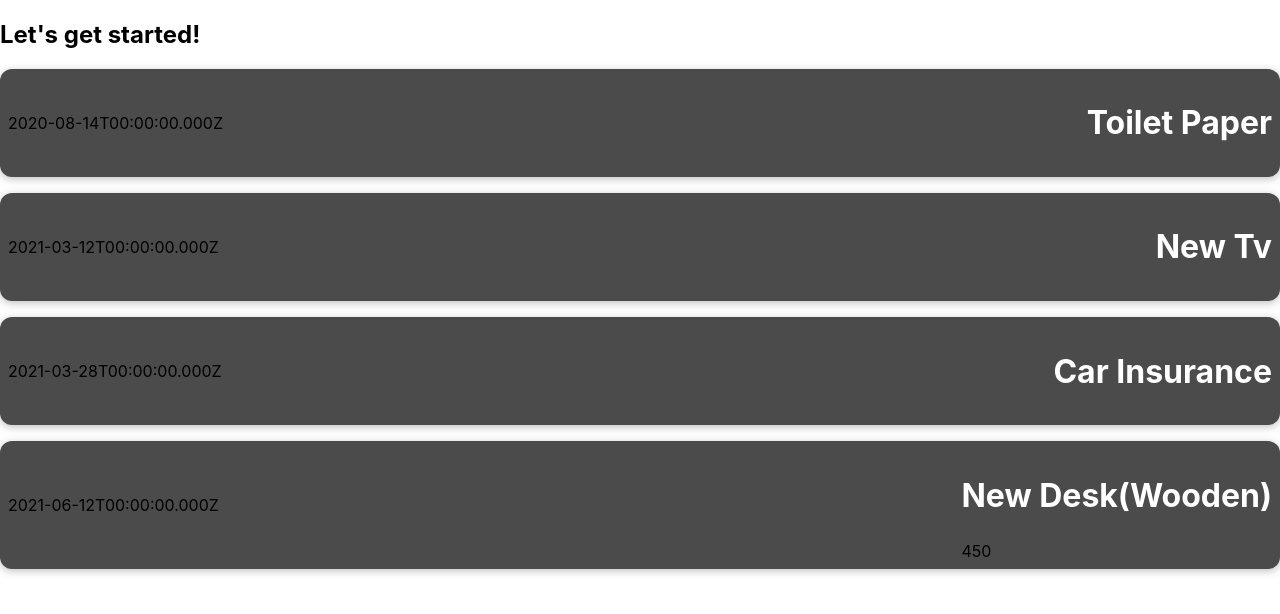
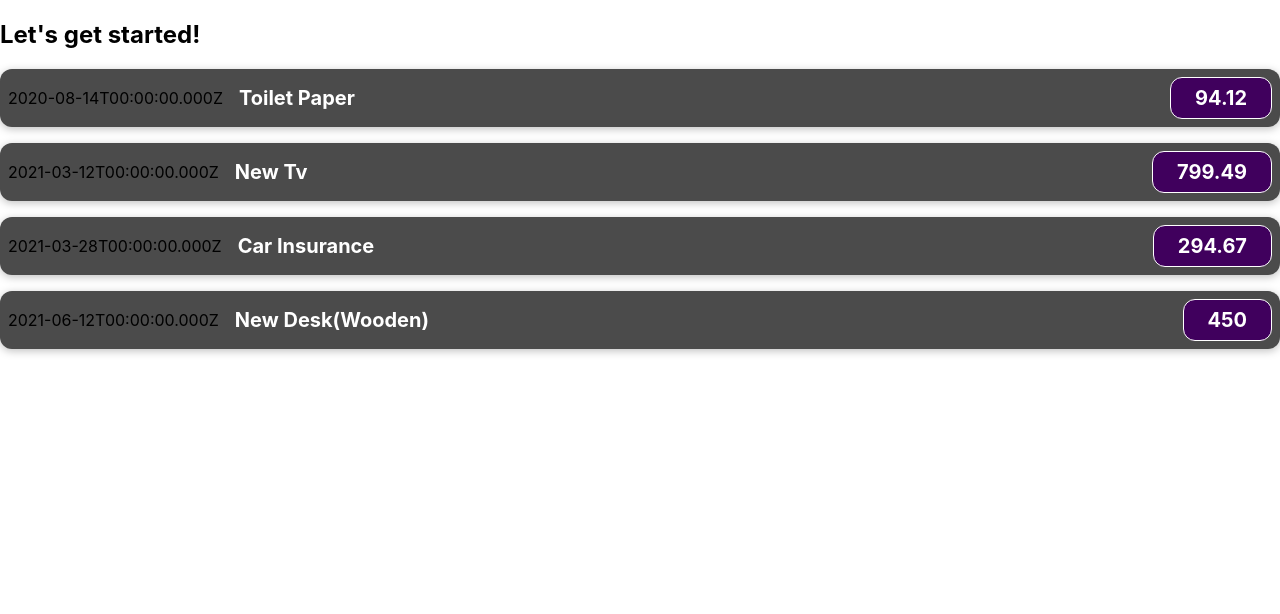
Before and after one commit to lacra-oloeriu/react-guide, a React (Create React App) app: page / in a window 1280 px wide. Shown: the top 614 px of the page. Built offline with nearby package versions, Linux system fonts and the light colour scheme.

Commit message:
fix css by bogdan

```diff
--- a/src/App.js
+++ b/src/App.js
@@ -7,14 +7,14 @@ function App() {
     {
       id: "e1",
       title: "Toilet Paper",
-      anount: 94.12,
+      amount: 94.12,
       date: new Date(2020, 7, 14),
     },
-    { id: "e2", title: "New Tv", anount: 799.49, date: new Date(2021, 2, 12) },
+    { id: "e2", title: "New Tv", amount: 799.49, date: new Date(2021, 2, 12) },
     {
       id: "e3",
       title: "Car Insurance",
-      anount: 294.67,
+      amount: 294.67,
       date: new Date(2021, 2, 28),
     },
     {
--- a/src/components/ExpenseItem.css
+++ b/src/components/ExpenseItem.css
@@ -21,9 +21,9 @@
 
 .expense-item h2 {
   color: #3a3a3a;
-  font-size: 2rem;
-  flex: 2;
-  margin: 1 2rem;
+  font-size: 1rem;
+  flex: 1;
+  margin: 0 1rem;
   color: white;
 }
 
@@ -32,9 +32,9 @@
   font-weight: bold;
   color: white;
   background-color: #40005d;
-  border: 4px solid white;
-  padding: 1rem;
-  border-radius: 8px;
+  border: 1px solid white;
+  padding: 0.5rem;
+  border-radius: 12px;
 }
 
 @media (min-width: 580px) {
--- a/src/components/ExpenseItem.js
+++ b/src/components/ExpenseItem.js
@@ -4,9 +4,9 @@ function ExpenseItem(props) {
   return (
     <div className="expense-item">
       <div>{props.date.toISOString()}</div>
-      <div className="expense-item_description">
+      <div className="expense-item__description">
         <h2>{props.title}</h2>
-        <div className="expense-item_price">{props.amount}</div>
+        <div className="expense-item__price">{props.amount}</div>
       </div>
     </div>
   );
```
